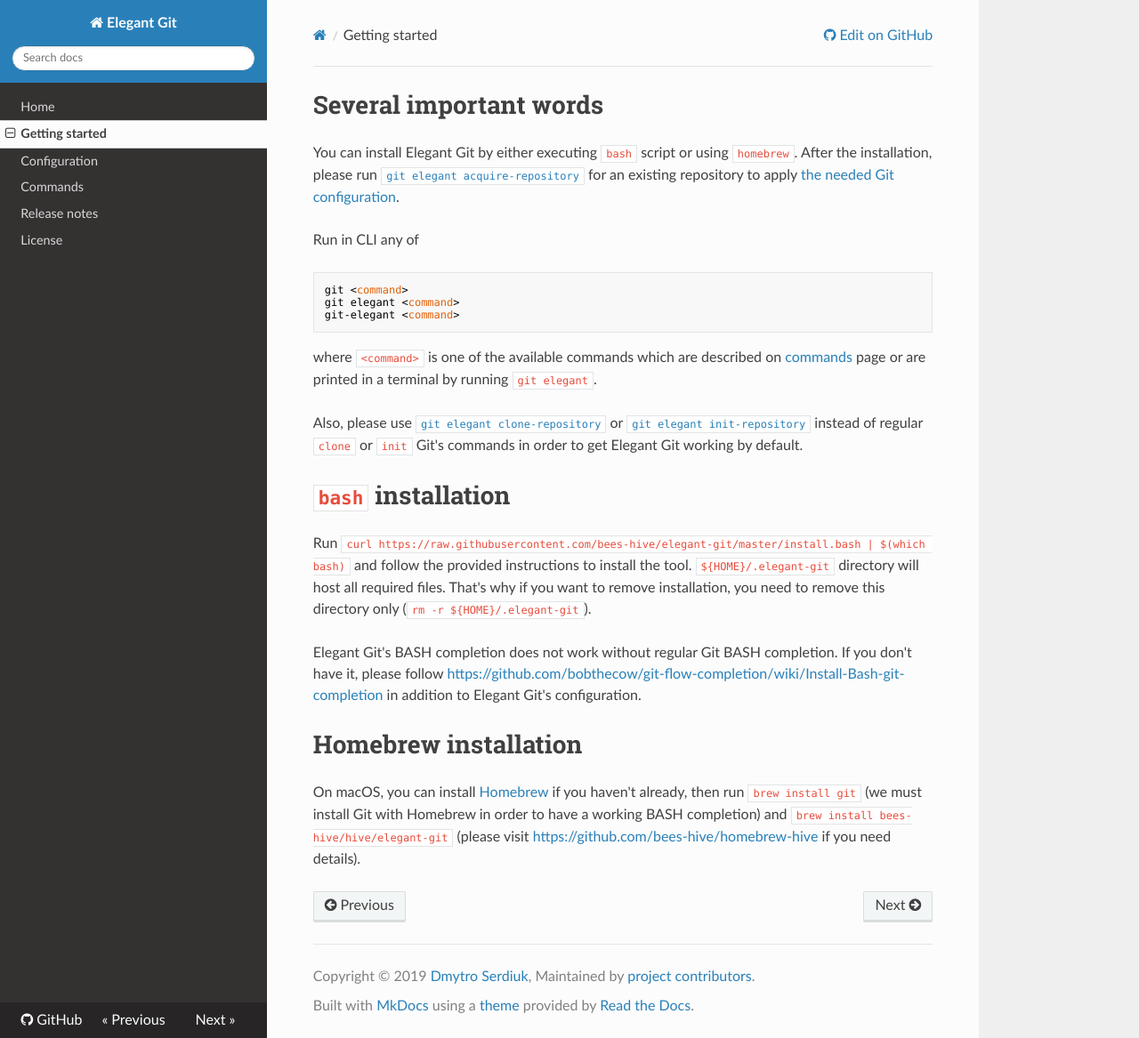
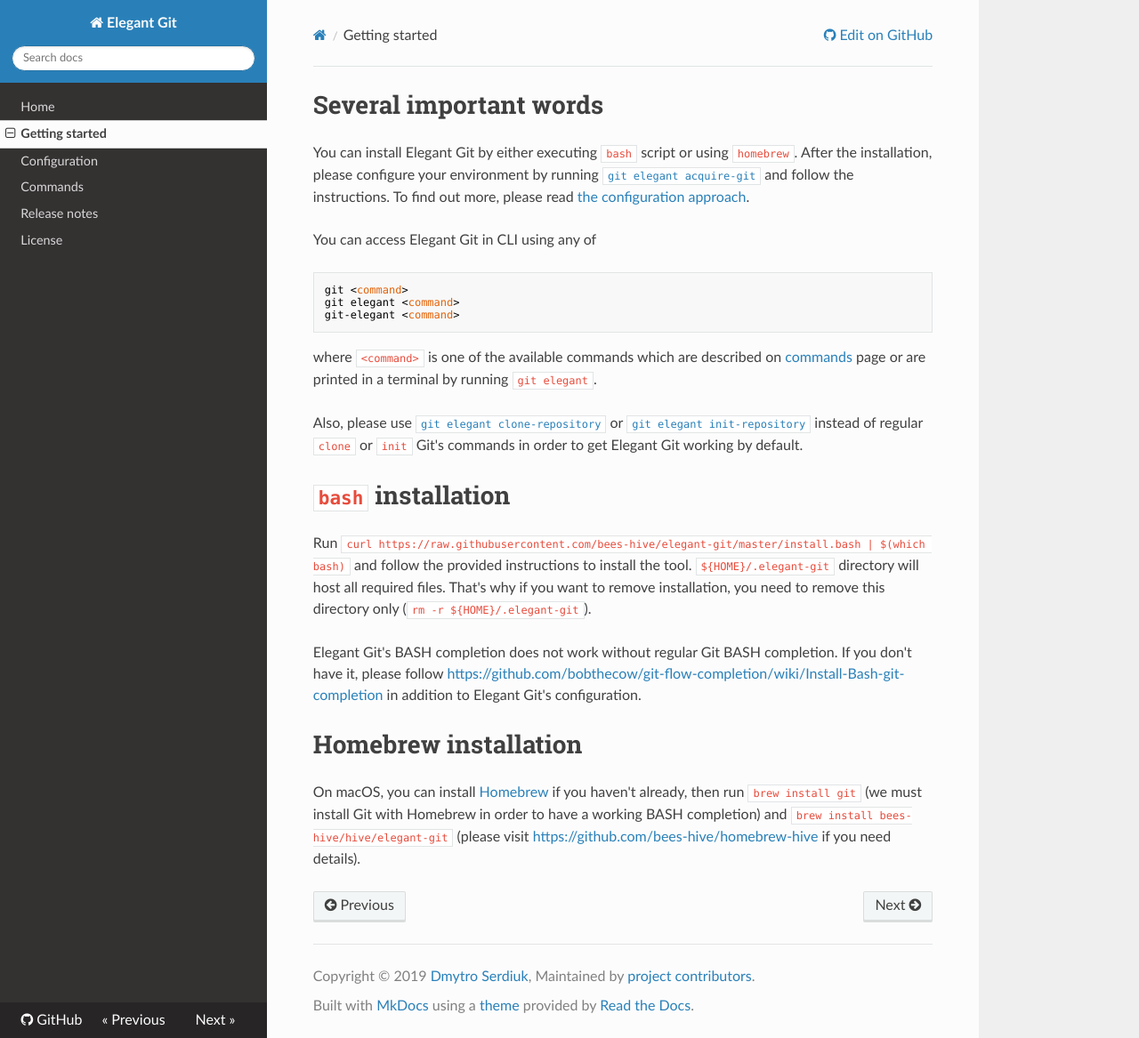
Before and after one commit to bees-hive/elegant-git, an MkDocs documentation site: the page built from docs/getting-started.md, in a window 1280 px wide and 1167 px high. Shown: the whole window at 89% size. Built offline with MkDocs 1.6.1, drawn with Linux system fonts in a browser that asks for light colours; nearby versions of some CDN libraries.

Commit message:
Simplify the configuration process
The configuration will start from `acquire-git` command and guide a user
through the process interactively. If standards are configured, they
will be printed to CLI instead of reconfiguring.

During the installation, `acquire-git` will be executed instead of
providing the instructions. This allows updating settings for the new
versions automatically.

Now, the `read` addon supports partial mocking of the answers correctly.
This works because a replay variable is always set with either provided
value or empty value.

#177

````diff
--- a/docs/getting-started.md
+++ b/docs/getting-started.md
@@ -1,9 +1,10 @@
 # Several important words
 You can install Elegant Git by either executing `bash` script or using `homebrew`. After the
-installation, please run [`git elegant acquire-repository`](commands.md#acquire-repository)
-for an existing repository to apply [the needed Git configuration](configuration.md).
+installation, please configure your environment by running
+[`git elegant acquire-git`](commands.md#acquire-git) and follow the instructions. To find out more,
+please read [the configuration approach](configuration.md).
 
-Run in CLI any of
+You can access Elegant Git in CLI using any of
 ```bash
 git <command>
 git elegant <command>
````
Also changed, not shown: docs/commands.md (+3 -0 lines), docs/configuration.md (+3 -3 lines), 8 other files.
